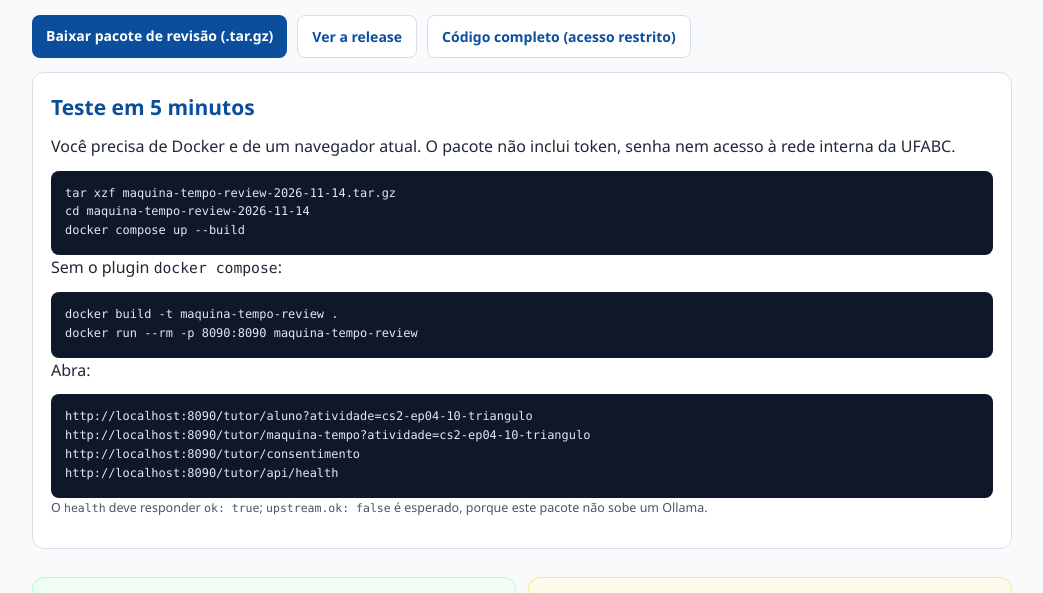
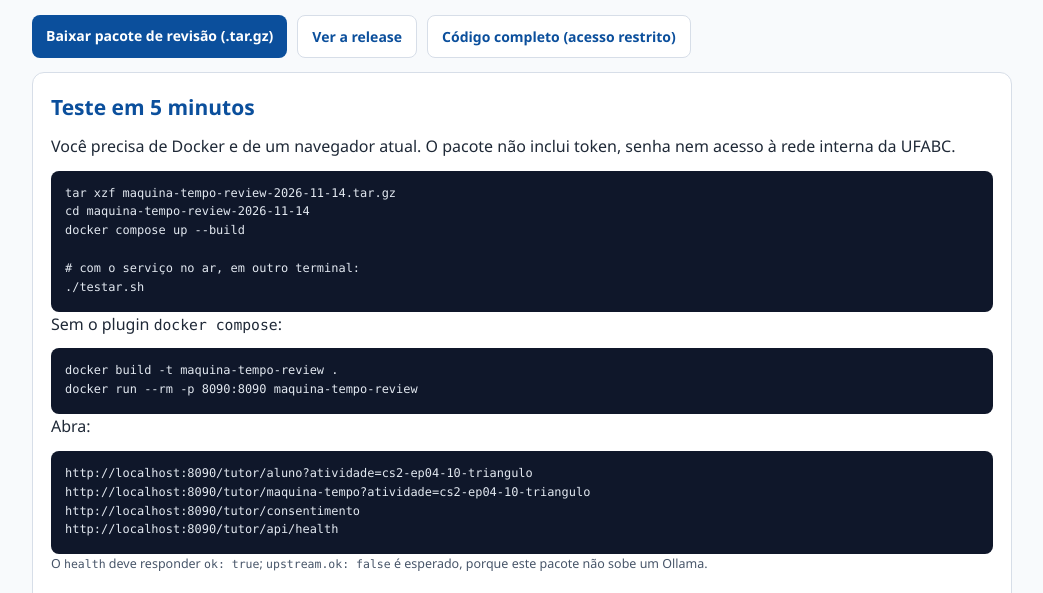
Before and after one commit to fzampirolli/maquina-tempo, a plain HTML site: page implantar.html in a window 1280 px wide. Shown: the part 148-741 px from the top of the page, without its empty margins (118-1161 px from the left). Drawn offline with Linux system fonts and the light colour scheme.

Commit message:
Menciona o teste rápido no guia de implantação
Co-Authored-By: Claude Code <noreply@anthropic.com>

```diff
--- a/implantar.html
+++ b/implantar.html
@@ -100,7 +100,10 @@
        senha nem acesso à rede interna da UFABC.</p>
     <pre><code>tar xzf maquina-tempo-review-2026-11-14.tar.gz
 cd maquina-tempo-review-2026-11-14
-docker compose up --build</code></pre>
+docker compose up --build
+
+# com o serviço no ar, em outro terminal:
+./testar.sh</code></pre>
     <p>Sem o plugin <code>docker compose</code>:</p>
     <pre><code>docker build -t maquina-tempo-review .
 docker run --rm -p 8090:8090 maquina-tempo-review</code></pre>
```
